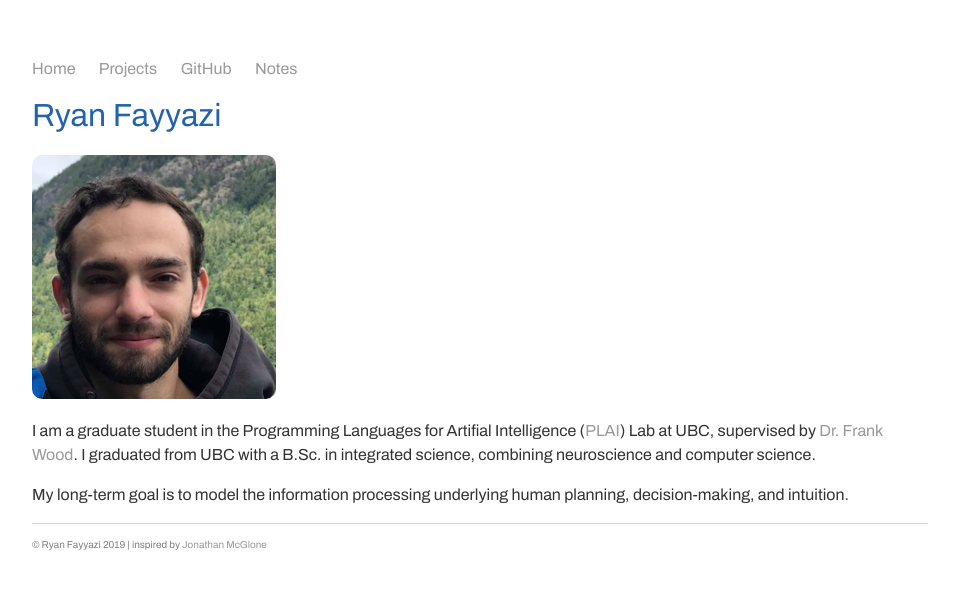
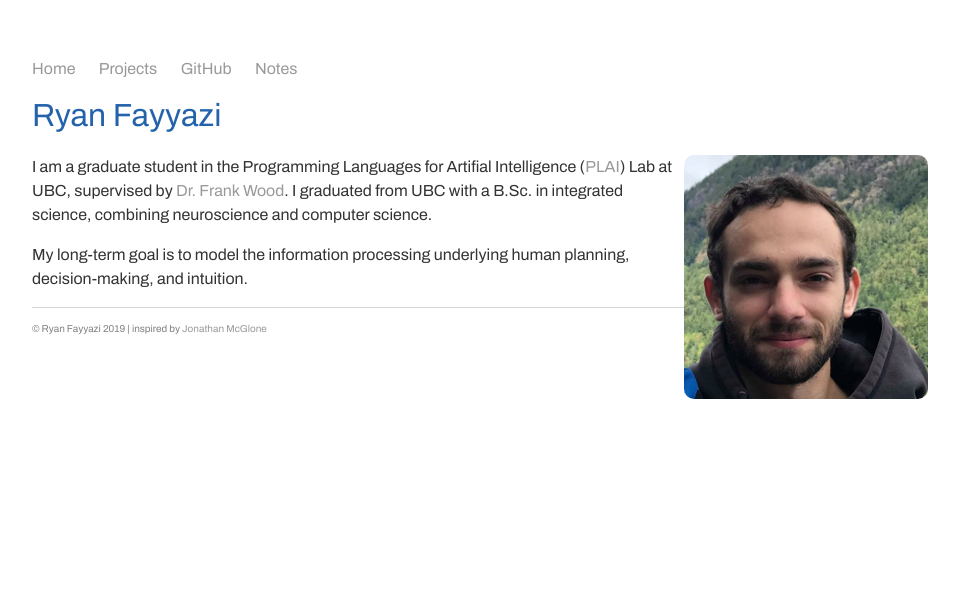
Before and after one commit to rfayyazi/rfayyazi.github.io, a Jekyll site: the page built from index.html, in a window 1280 px wide. Shown: the top 589 px of the page, without its empty margins (160-1119 px from the left). Built offline with Jekyll 4.4.1, drawn with Linux system fonts in a browser that asks for light colours; some web fonts are replaced.

Commit message:
Update index.html

```diff
--- a/index.html
+++ b/index.html
@@ -4,12 +4,9 @@
 ---
 <link href='https://fonts.googleapis.com/css?family=Overpass Mono' rel='stylesheet' type='text/css'>
 <div>
+  <h1>Ryan Fayyazi</h1>
 
-   <h1>Ryan Fayyazi</h1>
-
-  <div class="col-sm-4">
-    <img  class="img-circle avatar" alt="Ryan Fayyazi" src="img/headshot_small.png">
-  </div>
+  <img  class="img-circle avatar" align="right" alt="Ryan Fayyazi" src="img/headshot_small.png">
 
   <p>I am a graduate student in the Programming Languages for Artifial Intelligence (<a href="https://plai.cs.ubc.ca/">PLAI</a>) Lab at UBC, supervised by <a href="https://www.cs.ubc.ca/~fwood/">Dr. Frank Wood</a>.
   I graduated from UBC with a B.Sc. in integrated science, combining neuroscience and computer science.</p>
```
